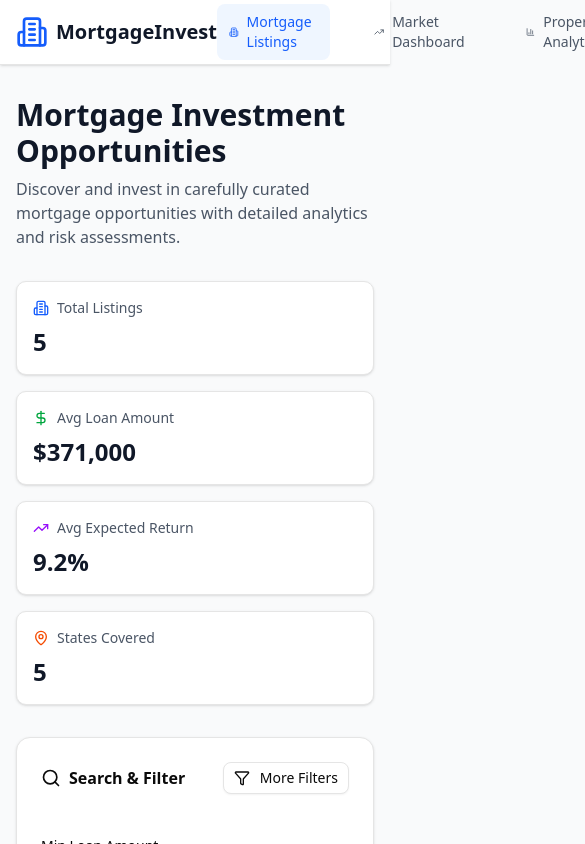
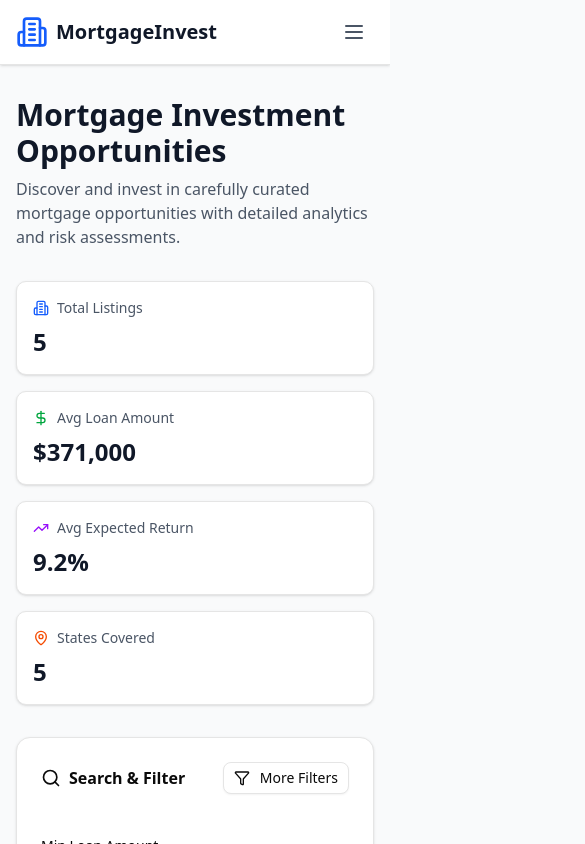
Before and after one commit to AlmTalal/mortgages-poc, a Next.js app: page / in a window 390 px wide. Shown: the top 844 px of the page, 585 px wide, since content can reach past the window. Built offline with nearby package versions, Linux system fonts and the light colour scheme.

Commit message:
Fixed header for mobile screens

```diff
--- a/src/components/layout/Header.tsx
+++ b/src/components/layout/Header.tsx
@@ -2,8 +2,16 @@
 
 import Link from "next/link";
 import { usePathname } from "next/navigation";
-import { Building2, TrendingUp, BarChart3, Database } from "lucide-react";
+import {
+  Building2,
+  TrendingUp,
+  BarChart3,
+  Database,
+  Menu,
+  X,
+} from "lucide-react";
 import { cn } from "@/lib/utils";
+import { useState } from "react";
 
 const navigation = [
   { name: "Mortgage Listings", href: "/", icon: Building2 },
@@ -14,6 +22,7 @@
 
 export default function Header() {
   const pathname = usePathname();
+  const [mobileMenuOpen, setMobileMenuOpen] = useState(false);
 
   return (
     <header className="bg-white shadow-sm border-b">
@@ -28,7 +37,8 @@
             </Link>
           </div>
 
-          <nav className="flex space-x-8">
+          {/* Desktop Navigation */}
+          <nav className="hidden md:flex space-x-8">
             {navigation.map((item) => {
               const Icon = item.icon;
               return (
@@ -48,7 +58,50 @@
               );
             })}
           </nav>
+
+          {/* Mobile menu button */}
+          <div className="md:hidden">
+            <button
+              type="button"
+              className="inline-flex items-center justify-center p-2 rounded-md text-gray-600 hover:text-gray-900 hover:bg-gray-50 focus:outline-none focus:ring-2 focus:ring-inset focus:ring-blue-500"
+              onClick={() => setMobileMenuOpen(!mobileMenuOpen)}
+            >
+              <span className="sr-only">Open main menu</span>
+              {mobileMenuOpen ? (
+                <X className="block h-6 w-6" aria-hidden="true" />
+              ) : (
+                <Menu className="block h-6 w-6" aria-hidden="true" />
+              )}
+            </button>
+          </div>
         </div>
+
+        {/* Mobile Navigation */}
+        {mobileMenuOpen && (
+          <div className="md:hidden">
+            <div className="px-2 pt-2 pb-3 space-y-1 sm:px-3 border-t">
+              {navigation.map((item) => {
+                const Icon = item.icon;
+                return (
+                  <Link
+                    key={item.name}
+                    href={item.href}
+                    className={cn(
+                      "flex items-center space-x-3 px-3 py-2 rounded-md text-base font-medium transition-colors",
+                      pathname === item.href
+                        ? "text-blue-600 bg-blue-50"
+                        : "text-gray-600 hover:text-gray-900 hover:bg-gray-50"
+                    )}
+                    onClick={() => setMobileMenuOpen(false)}
+                  >
+                    <Icon className="h-5 w-5" />
+                    <span>{item.name}</span>
+                  </Link>
+                );
+              })}
+            </div>
+          </div>
+        )}
       </div>
     </header>
   );
```
